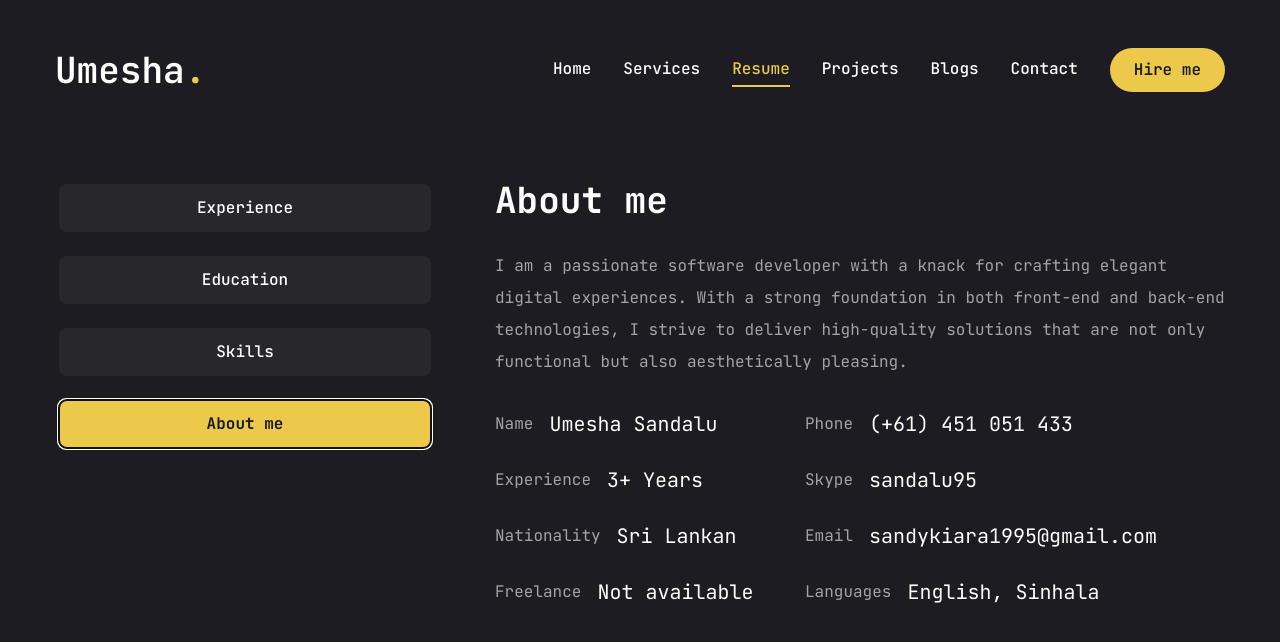
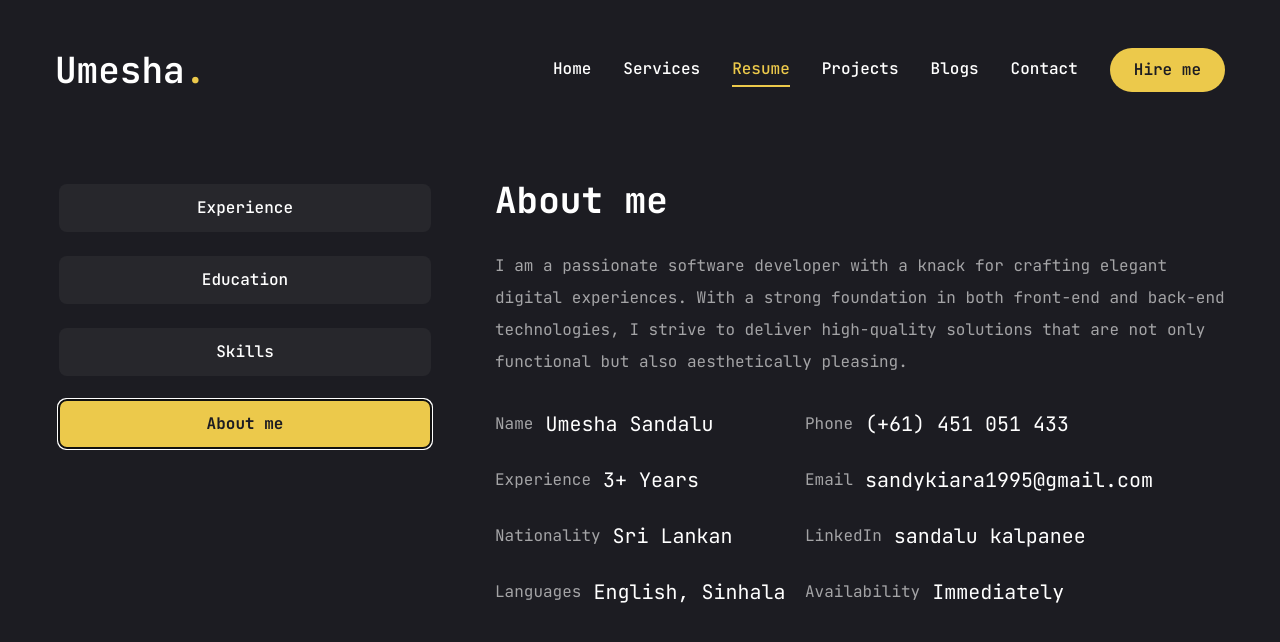
Before and after one commit to sandalu95/umesha-portfolio-web, a Next.js app: page /resume in a window 1280 px wide. Both pictures are taken after a click on the tab "About me". Shown: the top 642 px of the page. Built offline with nearby package versions, Linux system fonts and the light colour scheme.

Commit message:
update about me info

```diff
--- a/app/resume/page.jsx
+++ b/app/resume/page.jsx
@@ -29,24 +29,24 @@ const about = {
       fieldValue: "3+ Years",
     },
     {
-      fieldName: "Skype",
-      fieldValue: "sandalu95",
+      fieldName: "Email",
+      fieldValue: "sandykiara1995@gmail.com",
     },
     {
       fieldName: "Nationality",
       fieldValue: "Sri Lankan",
     },
     {
-      fieldName: "Email",
-      fieldValue: "sandykiara1995@gmail.com",
-    },
-    {
-      fieldName: "Freelance",
-      fieldValue: "Not available",
+      fieldName: "LinkedIn",
+      fieldValue: "sandalu kalpanee",
     },
     {
       fieldName: "Languages",
       fieldValue: "English, Sinhala",
+    },
+    {
+      fieldName: "Availability",
+      fieldValue: "Immediately",
     },
   ],
 };
@@ -87,13 +87,13 @@ const education = {
       institute: "RMIT University",
       degree: "Master of Information Technology",
       duration: "2023-2024",
-      gpa: "3.87/4.0"
+      gpa: "3.87/4.0",
     },
     {
       institute: "University of Kelaniya",
       degree: "Bachelor of Management and Information Technology",
       duration: "2016-2020",
-      gpa: "3.84/4.0"
+      gpa: "3.84/4.0",
     },
   ],
 };
@@ -291,7 +291,7 @@ const Resume = () => {
                     return (
                       <li
                         key={index}
-                        className="flex items-center justify-center xl:justify-start gap-4"
+                        className="flex items-center justify-center xl:justify-start gap-3"
                       >
                         <span className="text-white/60">{item.fieldName}</span>
                         <span className="text-xl">{item.fieldValue}</span>
```
